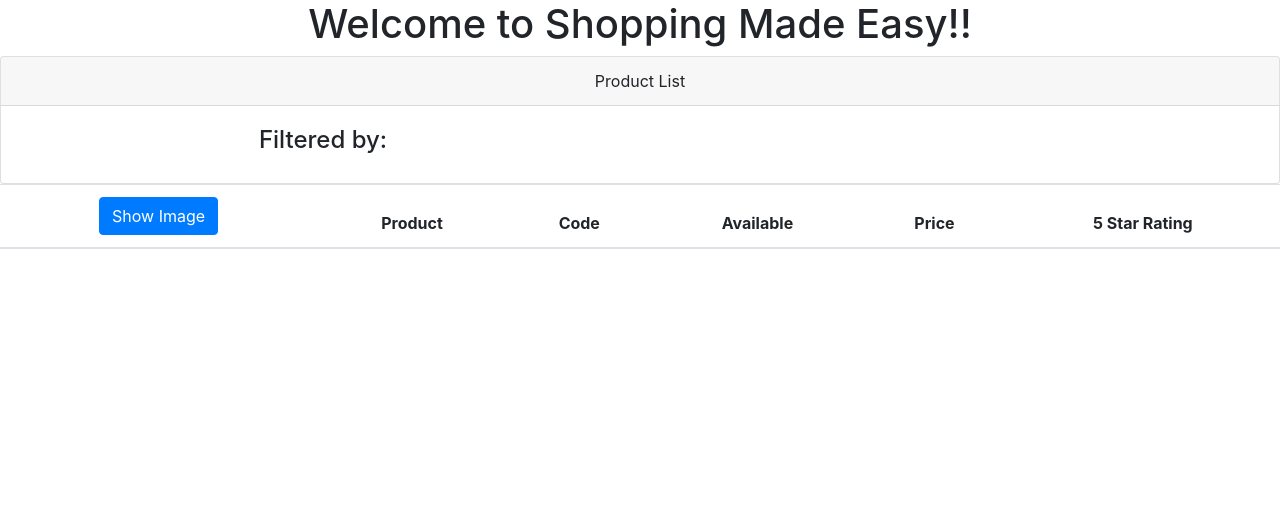
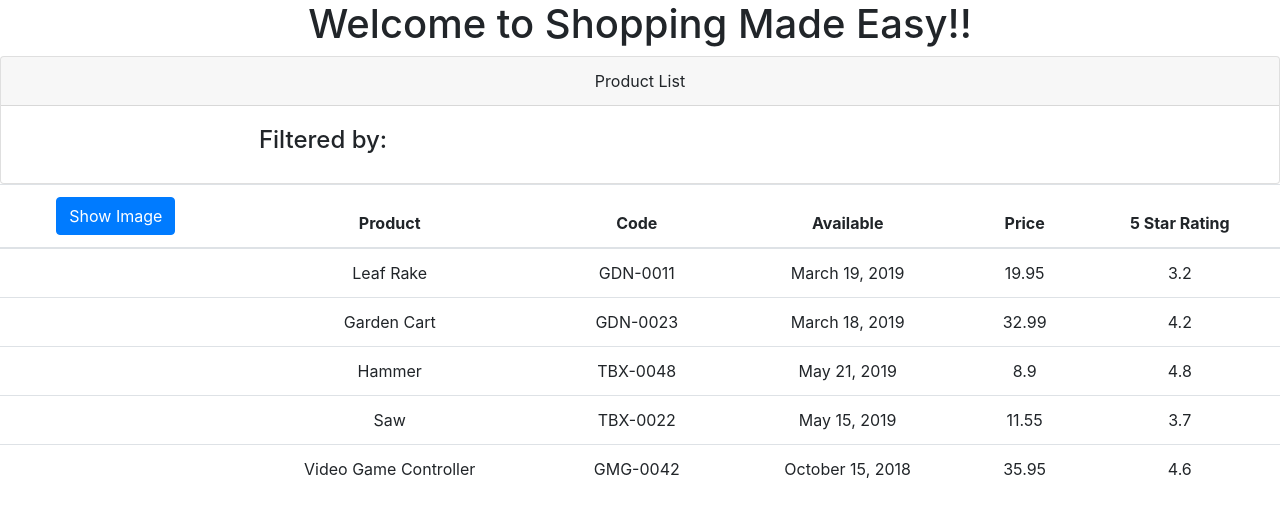
Before and after one commit to GowriKrishnamurthy/ShoppingMadeEasy, an Angular app: page / in a window 1280 px wide. Shown: the top 516 px of the page. Built offline with nearby package versions, Linux system fonts and the light colour scheme.

Commit message:
structual directives, showing data from JSOn

```diff
--- a/src/app/Products/product-list/product-list.component.html
+++ b/src/app/Products/product-list/product-list.component.html
@@ -11,7 +11,7 @@
 </div>
 
 <div class='table-responsive'>
-    <table  class='table'>
+    <table  class='table' *ngIf='products && products.length'>
         <thead>
             <tr>
                 <th>
@@ -27,6 +27,14 @@
             </tr>
         </thead>
         <tbody>
+            <tr *ngFor='let product of products'>
+                <td></td>
+                <td> {{ product.productName }} </td>
+                <td> {{ product.productCode }} </td>
+                <td> {{ product.releaseDate }} </td>
+                <td> {{ product.price }} </td>
+                <td> {{ product.starRating }} </td>
+            </tr>
         </tbody>
     </table>
 </div>
--- a/src/app/Products/product-list/product-list.component.ts
+++ b/src/app/Products/product-list/product-list.component.ts
@@ -8,7 +8,58 @@ import { Component, OnInit } from '@angular/core';
 export class ProductListComponent implements OnInit {
 
   pageTitle: string = 'Product List';
-  products: any[];
+  products: any[]=[
+    {
+      "productId": 1,
+      "productName": "Leaf Rake",
+      "productCode": "GDN-0011",
+      "releaseDate": "March 19, 2019",
+      "description": "Leaf rake with 48-inch wooden handle.",
+      "price": 19.95,
+      "starRating": 3.2,
+      "imageUrl": "assets/images/leaf_rake.png"
+    },
+    {
+      "productId": 2,
+      "productName": "Garden Cart",
+      "productCode": "GDN-0023",
+      "releaseDate": "March 18, 2019",
+      "description": "15 gallon capacity rolling garden cart",
+      "price": 32.99,
+      "starRating": 4.2,
+      "imageUrl": "assets/images/garden_cart.png"
+    },
+    {
+      "productId": 5,
+      "productName": "Hammer",
+      "productCode": "TBX-0048",
+      "releaseDate": "May 21, 2019",
+      "description": "Curved claw steel hammer",
+      "price": 8.9,
+      "starRating": 4.8,
+      "imageUrl": "assets/images/hammer.png"
+    },
+    {
+      "productId": 8,
+      "productName": "Saw",
+      "productCode": "TBX-0022",
+      "releaseDate": "May 15, 2019",
+      "description": "15-inch steel blade hand saw",
+      "price": 11.55,
+      "starRating": 3.7,
+      "imageUrl": "assets/images/saw.png"
+    },
+    {
+      "productId": 10,
+      "productName": "Video Game Controller",
+      "productCode": "GMG-0042",
+      "releaseDate": "October 15, 2018",
+      "description": "Standard two-button video game controller",
+      "price": 35.95,
+      "starRating": 4.6,
+      "imageUrl": "assets/images/xbox-controller.png"
+    }
+  ];
   constructor() { }
 
   ngOnInit() {
--- a/src/app/app.component.html
+++ b/src/app/app.component.html
@@ -3,4 +3,5 @@
     Welcome to {{title}}!!
   </h1>
   <app-product-list></app-product-list>
+  <router-outlet></router-outlet>
   </div>
```
